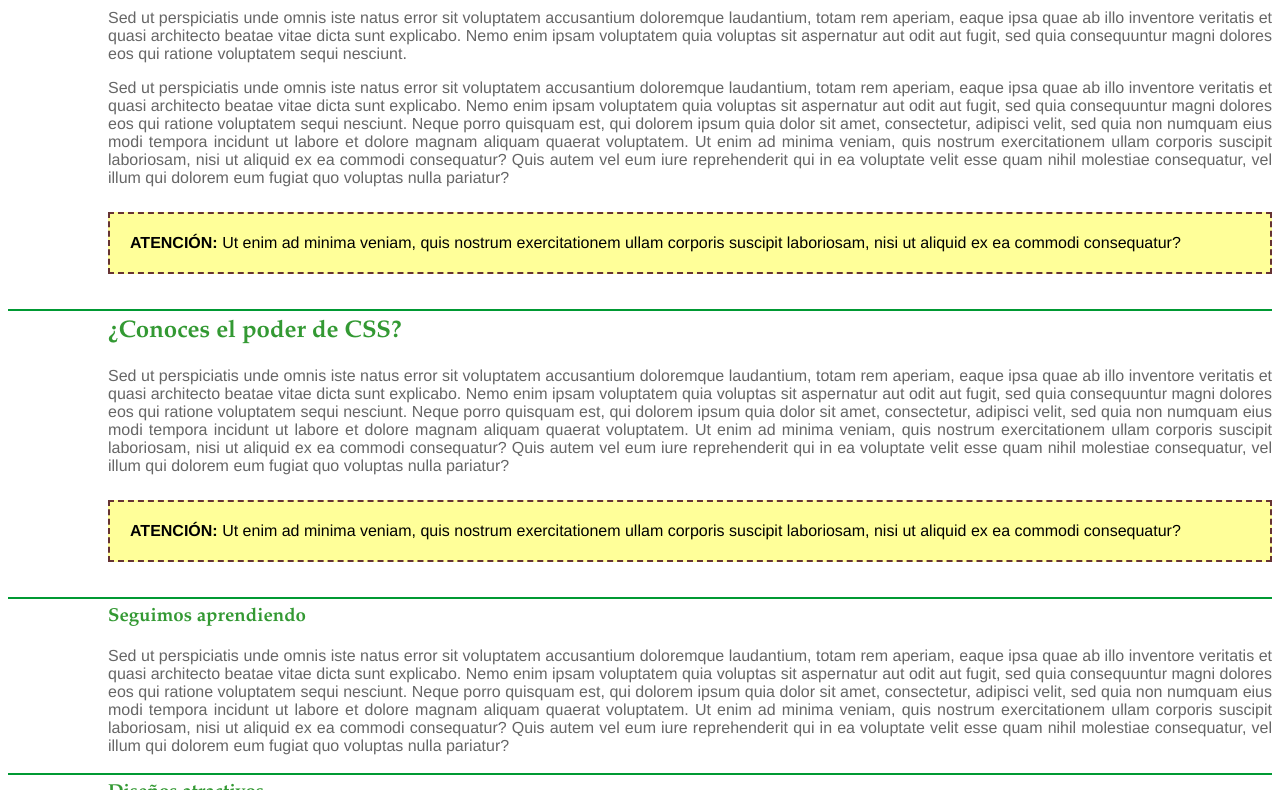
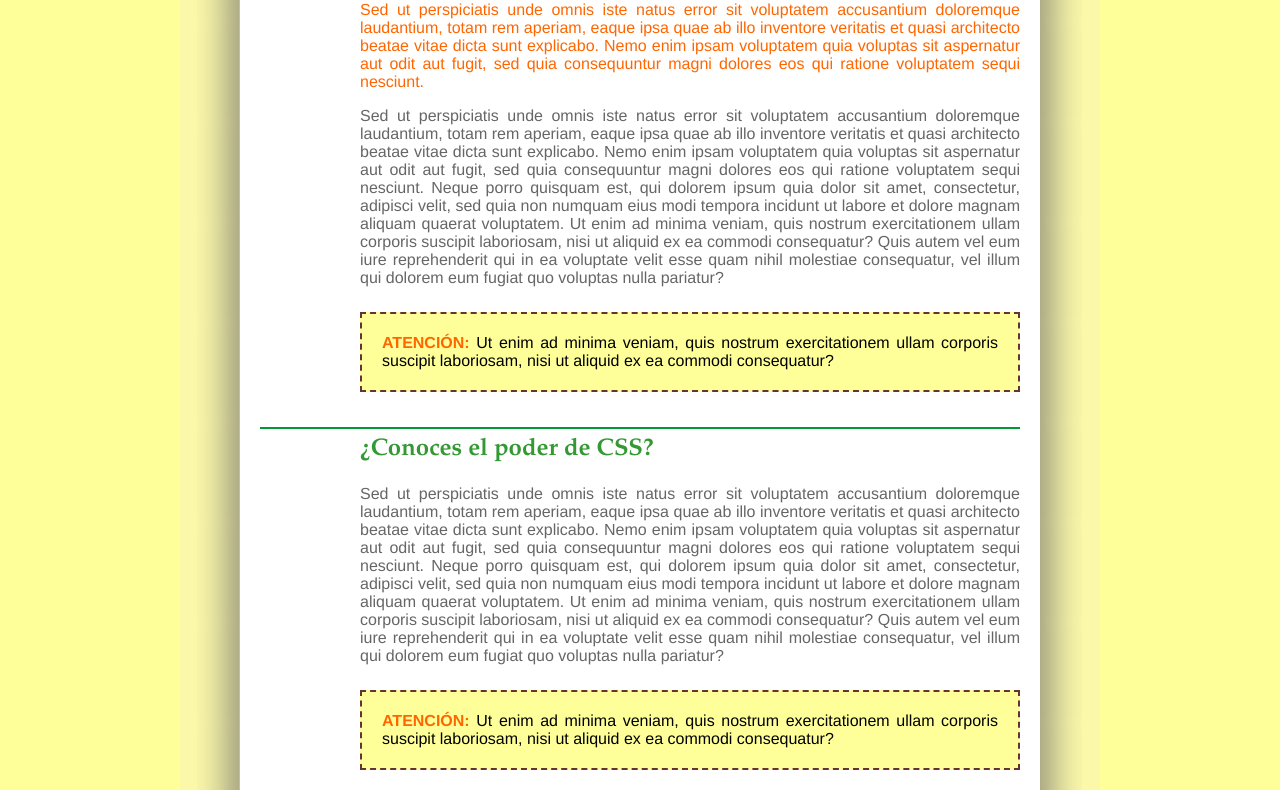
Before and after one commit to teotronic5438/cursocss3, a plain HTML site: page practicaguiada1.html in a window 1280 px wide. Shown: the part 285-1075 px from the top of the page. Drawn offline with Linux system fonts and the light colour scheme.

Commit message:
clase 09 practica guiada 1 final

```diff
--- a/practicaguiada1.html
+++ b/practicaguiada1.html
@@ -26,11 +26,25 @@
         margin-bottom: 35px;
         padding: 20px;
     }
+    .atencion strong{   /*selector descendiente, etiqueta strong dentro de estilo de clase artencion*/
+        color: #F60;
+    }
+    #cuerpo{
+        background-color: #FF9;
+        background-image: url(imagenes/fondo.jpg);
+        background-repeat: repeat-y;
+        background-position: center top;
+        width: 760px;
+        margin: 0 auto;
+    }
+    h1+p{
+        color: #F60;
+    }
 </style>
 
 </head>
 
-<body >
+<body id="cuerpo">
 <div id="banner"><img src="imagenes/banner.jpg" width="760" height="192" alt="CSS: The Missing Manual">
 </div>
 
```
